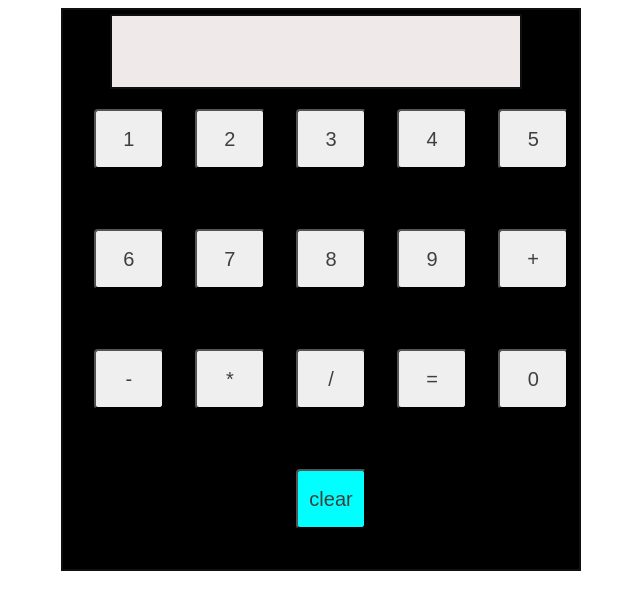
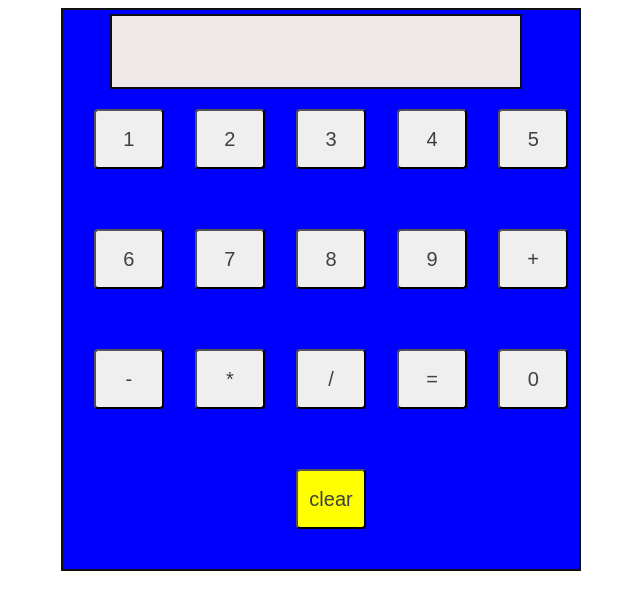
Before and after one commit to mauryakavita/codeshoft.task-2, a plain HTML site: page index.html in a window 1280 px wide. Shown: the whole page, without its empty margins (319-959 px from the left). Drawn offline with Linux system fonts and the light colour scheme.

Commit message:
Update index.html

```diff
--- a/index.html
+++ b/index.html
@@ -12,7 +12,7 @@
         border: 2px solid rgb(16, 16, 16);
         height: auto;
         width: 40%;
-        background-color: black;
+        background-color: blue;
         margin: auto;
         padding-right: 10px;
     }
@@ -37,7 +37,7 @@
     }
 
     .clear {
-        background-color: aqua;
+        background-color: yellow;
         color: black;
         padding: 10px;
         /* width: 50px; */
@@ -57,7 +57,7 @@
 
     input[type="button"]:hover {
         background-color: rgb(103, 103, 123);
-        color: aquamarine;
+        color: yellow;
     }
 </style>
 <script>
```
